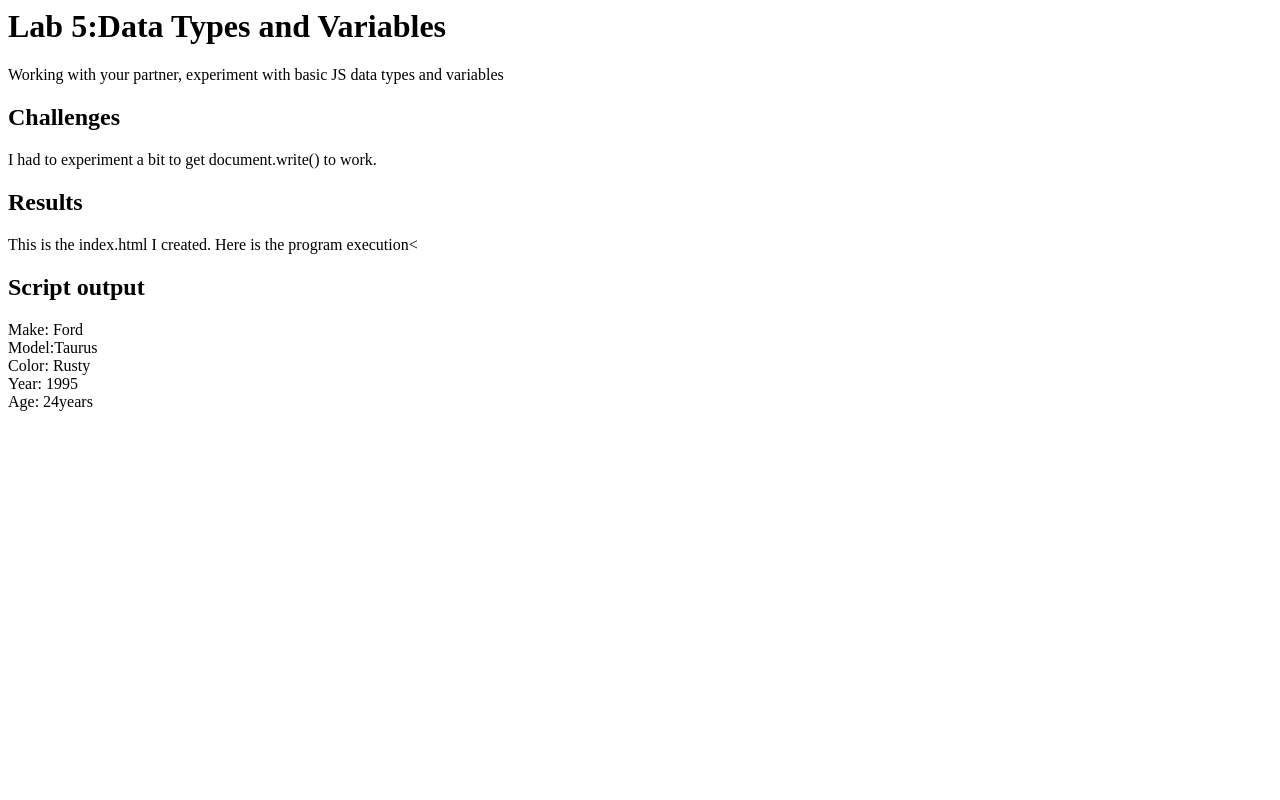
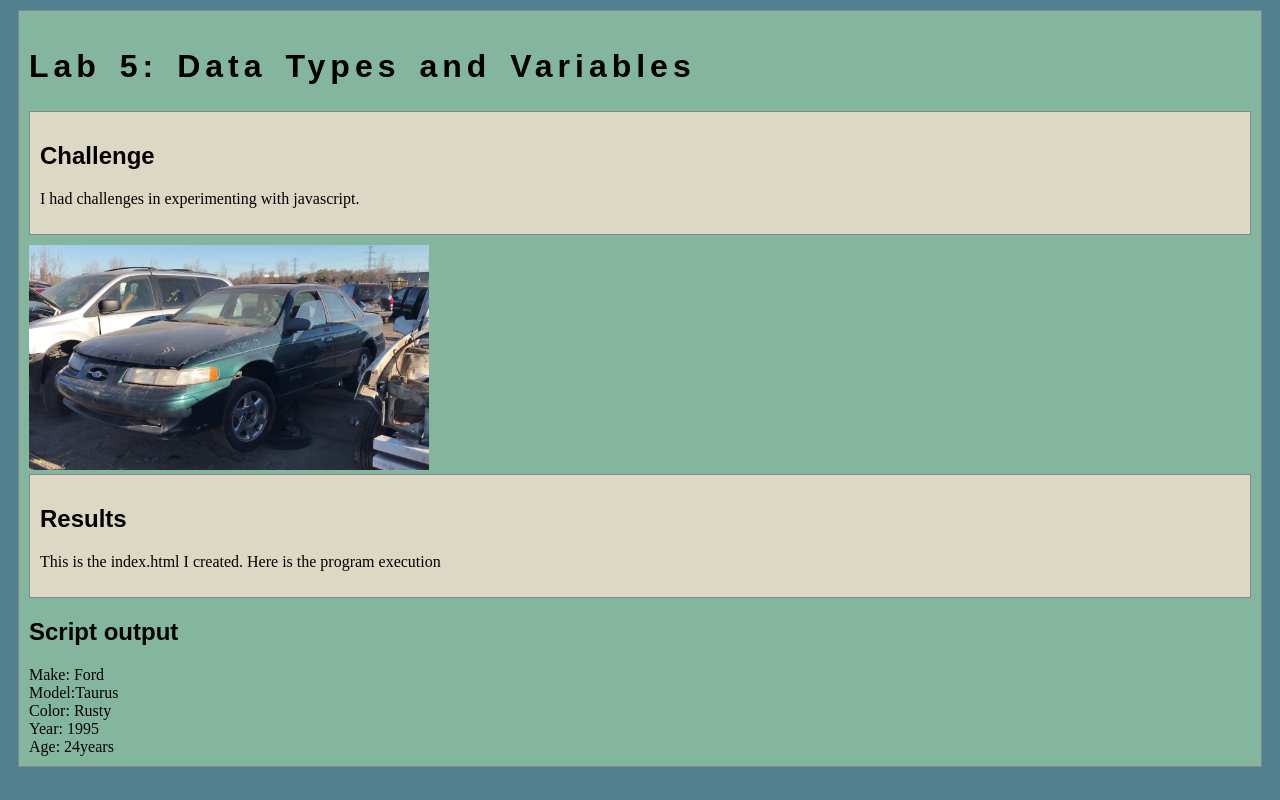
Before and after one commit to yhuan359/art101, a plain HTML site: page lab5/index.html in a window 1280 px wide. Drawn offline with nearby package versions, Linux system fonts and the light colour scheme.

Commit message:
Add files via upload

```diff
--- a/lab5/index.html
+++ b/lab5/index.html
@@ -1,16 +1,53 @@
+<!DOCTYPE html>
 <html>
 <head>
-        <title> Lab 5: Data Types and Variables</title>
-        <h1>Lab 5:Data Types and Variables</h1>
-        <p> Working with your partner, experiment with basic JS data types and variables</p>
-        <h2>Challenges</h2>
-        <p> I had to experiment a bit to get document.write() to work.</p>
-        <h2> Results</h2>
-        <p> This is the index.html I created. Here is the program execution<
+	<!-- This title is used for tabs and bookmarks -->
+	<title>Lab 5: Data Types and Variables</title>
+
+	<!-- Use UTF character set, a good idea with any webpage -->
+  	<meta charset="UTF-8" />
+	<!-- Set viewport so page remains consistently scaled w narrow devices -->
+  	<meta name="viewport" content="width=device-width, initial-scale=1.0" />
+
+	<!-- Include a sitewide CSS file for consistent styling across the site -->
+	<link rel="stylesheet" type="text/css" href="../css/site.css">
+	<!-- Lab-specifc CSS file for any special styling of this particular page -->
+	<link rel="stylesheet" type="text/css" href="css/lab.css">
+
+	<!-- load jQuery library to make javascript easier (must be above our lab js)-->
+	<script src="https://code.jquery.com/jquery-3.6.4.min.js"></script>
+	<!-- Link to javascript file - DEFER waits until all elements are rendered -->
+	<script type="text/javascript" src="./js/lab.js" DEFER></script>
+</head>
+<body>
+	<!-- Style this page by changing the CSS in ../css/site.css or css/lab.css -->
+	<main id="content">
+		<section>
+			<h1>Lab 5: Data Types and Variables</h1>
+			<div class="minor-section">
+					<h2>Challenge</h2>
+					<p>I had challenges in experimenting with javascript.</p>
+			</div>
+
+			<div>
+				<img src="img/taurus.jpg" width="400">
+			</div>
+
+
+			<div class="minor-section">
+					<h2>Results</h2>
+					<div id="output"></div>
+					<p> This is the index.html I created. Here is the program execution</p>
+			</div>
 		</div>
 		<h2> Script output </h2>
 		<script src="js/lab5.js"></script>
 	</div>
-    </head>
+
+		</section>
+		<nav id="links">
+			<!-- Put links to other pages (including the homepage) here. -->
+		</nav>
+	</main>
 </body>
 </html>
```
Also changed, not shown: 2 other files. Lines whose indentation alone changed are shown as unchanged.
